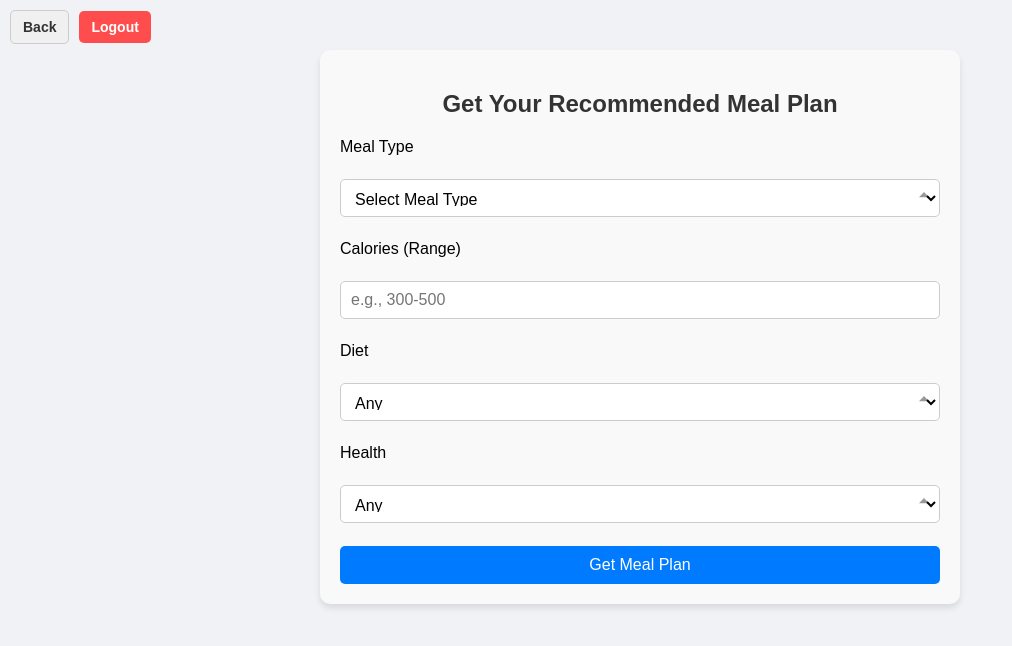
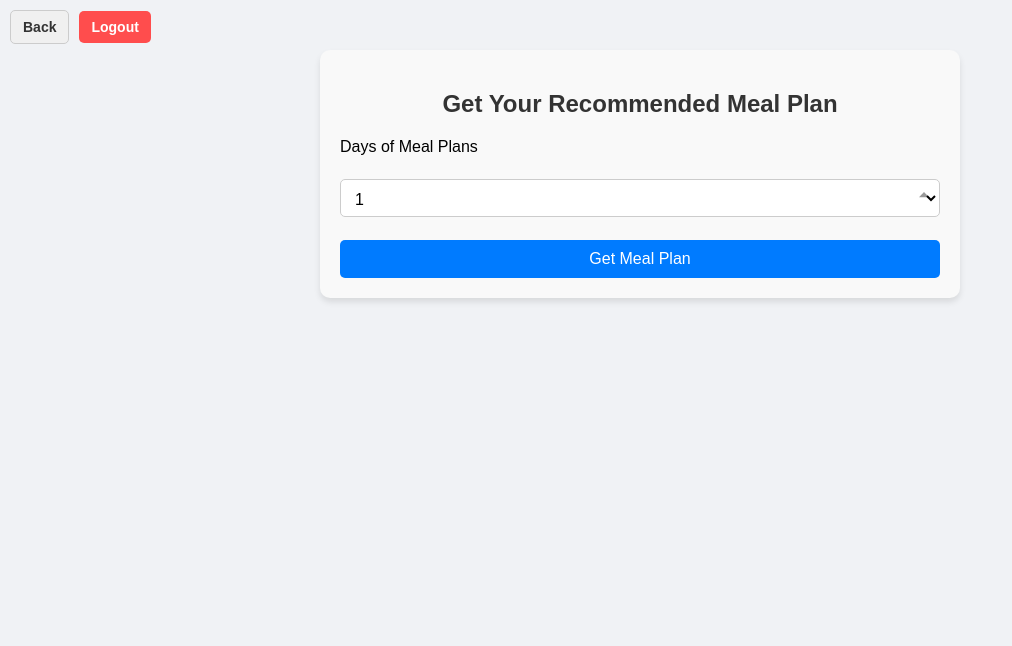
Before and after one commit to IanKarlmann/GrubGram, a React (Create React App) app: page /mealplan in a window 1280 px wide. Shown: the top 646 px of the page, without its empty margins (0-1012 px from the left). Built offline with nearby package versions, Linux system fonts and the light colour scheme; sample sign-in values are in the browser's storage.

Commit message:
meal plan frontend changed

```diff
--- a/src/pages/MealPlan.js
+++ b/src/pages/MealPlan.js
@@ -3,18 +3,9 @@ import axios from "axios";
 import "./mealplan.css";
 
 export default function MealPlan() {
-  const [filters, setFilters] = useState({
-    mealType: "",
-    calories: "",
-    diet: "",
-    health: "",
-  });
   const [mealPlan, setMealPlan] = useState(null);
   const [error, setError] = useState("");
-
-  const handleChange = (e) => {
-    setFilters({ ...filters, [e.target.name]: e.target.value });
-  };
+  const [days, setDays] = useState("1"); // Default to 1 day
 
   const handleSubmit = async (e) => {
     e.preventDefault();
@@ -22,11 +13,30 @@ export default function MealPlan() {
     setMealPlan(null);
 
     try {
-      const response = await axios.post("https://grubgram.onrender.com/api/meal-plan", filters);
+      const token = localStorage.getItem("token");
+
+      if (!token) {
+        setError("No token found. Please log in again.");
+        return;
+      }
+
+      const response = await axios.post(
+        "https://grubgram.onrender.com/api/meal-plan",
+        {
+          headers: {
+            Authorization: `Bearer ${token}`,
+          },
+        }
+      );
       setMealPlan(response.data);
+      console.log("Meal Plan Data:", response.data);
     } catch (err) {
       setError(err.response?.data?.message || "Failed to fetch meal plan.");
     }
+  };
+
+  const handleDaysChange = (e) => {
+    setDays(e.target.value);
   };
 
   return (
@@ -34,60 +44,93 @@ export default function MealPlan() {
       <h2>Get Your Recommended Meal Plan</h2>
       {error && <p className="error-message">{error}</p>}
       <form onSubmit={handleSubmit}>
-        <label>Meal Type</label>
-        <select name="mealType" value={filters.mealType} onChange={handleChange} required>
-          <option value="">Select Meal Type</option>
-          <option value="Breakfast">Breakfast</option>
-          <option value="Lunch">Lunch</option>
-          <option value="Dinner">Dinner</option>
-        </select>
-
-        <label>Calories (Range)</label>
-        <input
-          type="text"
-          name="calories"
-          placeholder="e.g., 300-500"
-          value={filters.calories}
-          onChange={handleChange}
-        />
-
-        <label>Diet</label>
-        <select name="diet" value={filters.diet} onChange={handleChange}>
-          <option value="">Any</option>
-          <option value="balanced">Balanced</option>
-          <option value="high-protein">High-Protein</option>
-          <option value="low-carb">Low-Carb</option>
-          <option value="low-fat">Low-Fat</option>
-        </select>
-
-        <label>Health</label>
-        <select name="health" value={filters.health} onChange={handleChange}>
-          <option value="">Any</option>
-          <option value="vegan">Vegan</option>
-          <option value="vegetarian">Vegetarian</option>
-          <option value="gluten-free">Gluten-Free</option>
-          <option value="dairy-free">Dairy-Free</option>
+        <label>Days of Meal Plans</label>
+        <select name="days" value={days} onChange={handleDaysChange} required>
+          <option value="1">1</option>
+          <option value="2">2</option>
+          <option value="3">3</option>
+          <option value="4">4</option>
+          <option value="5">5</option>
+          <option value="6">6</option>
+          <option value="7">7</option>
         </select>
 
         <button type="submit">Get Meal Plan</button>
       </form>
 
-      {mealPlan && filters.mealType ? (
-        mealPlan[filters.mealType.toLowerCase()] ? (
-          <div className="mealplan-results">
-            <h3>Recommended {filters.mealType}</h3>
-            <div>
-              <h4>{mealPlan[filters.mealType.toLowerCase()].label}</h4>
-              <img
-                src={mealPlan[filters.mealType.toLowerCase()].image}
-                alt={filters.mealType}
-              />
+      {/* Render meal plan boxes */}
+      {mealPlan && (
+        <div className="mealplan-results">
+          {Array.from({ length: days }, (_, dayIndex) => (
+            <div key={dayIndex} className="meal-day">
+              <h3>Day {dayIndex + 1}</h3>
+              <div className="meal-box">
+                <h4>Breakfast #{dayIndex + 1}</h4>
+                <p>{mealPlan.breakfast?.[dayIndex]?.name || "No meal available"}</p>
+                {mealPlan.breakfast?.[dayIndex]?.image && (
+                  <img
+                    src={mealPlan.breakfast[dayIndex].image}
+                    alt={`Breakfast ${dayIndex + 1}`}
+                    className="meal-image"
+                  />
+                )}
+                {mealPlan.breakfast?.[dayIndex]?.url && (
+                  <a
+                    href={mealPlan.breakfast[dayIndex].url}
+                    target="_blank"
+                    rel="noopener noreferrer"
+                    className="meal-link"
+                  >
+                    View Recipe
+                  </a>
+                )}
+              </div>
+              <div className="meal-box">
+                <h4>Lunch #{dayIndex + 1}</h4>
+                <p>{mealPlan.lunch?.[dayIndex]?.name || "No meal available"}</p>
+                {mealPlan.lunch?.[dayIndex]?.image && (
+                  <img
+                    src={mealPlan.lunch[dayIndex].image}
+                    alt={`Lunch ${dayIndex + 1}`}
+                    className="meal-image"
+                  />
+                )}
+                {mealPlan.lunch?.[dayIndex]?.url && (
+                  <a
+                    href={mealPlan.lunch[dayIndex].url}
+                    target="_blank"
+                    rel="noopener noreferrer"
+                    className="meal-link"
+                  >
+                    View Recipe
+                  </a>
+                )}
+              </div>
+              <div className="meal-box">
+                <h4>Dinner #{dayIndex + 1}</h4>
+                <p>{mealPlan.dinner?.[dayIndex]?.name || "No meal available"}</p>
+                {mealPlan.dinner?.[dayIndex]?.image && (
+                  <img
+                    src={mealPlan.dinner[dayIndex].image}
+                    alt={`Dinner ${dayIndex + 1}`}
+                    className="meal-image"
+                  />
+                )}
+                {mealPlan.dinner?.[dayIndex]?.url && (
+                  <a
+                    href={mealPlan.dinner[dayIndex].url}
+                    target="_blank"
+                    rel="noopener noreferrer"
+                    className="meal-link"
+                  >
+                    View Recipe
+                  </a>
+                )}
+              </div>
             </div>
-          </div>
-        ) : (
-          <p>No recipes available for the selected meal type and filter</p>
-        )
-      ) : null}
+          ))}
+        </div>
+      )}
     </div>
   );
 }
--- a/src/pages/mealplan.css
+++ b/src/pages/mealplan.css
@@ -1,3 +1,4 @@
+/* Container for the meal plan page */
 .mealplan-container {
     max-width: 600px;
     margin: 50px auto;
@@ -8,19 +9,22 @@
     font-family: Arial, sans-serif;
 }
 
+/* Page title */
 .mealplan-container h2 {
     text-align: center;
     color: #333;
     margin-bottom: 20px;
 }
 
+/* Form styling */
 form {
     display: flex;
     flex-direction: column;
     gap: 15px;
 }
 
-select, input[type="text"] {
+/* Dropdown and input fields */
+select {
     width: 100%;
     padding: 10px;
     border: 1px solid #ccc;
@@ -28,12 +32,13 @@ select, input[type="text"] {
     font-size: 16px;
 }
 
-select:focus, input[type="text"]:focus {
+select:focus {
     outline: none;
     border-color: #007bff;
     box-shadow: 0 0 5px rgba(0, 123, 255, 0.5);
 }
 
+/* Submit button */
 button[type="submit"] {
     background-color: #007bff;
     color: white;
@@ -49,6 +54,7 @@ button[type="submit"]:hover {
     background-color: #0056b3;
 }
 
+/* Error message styling */
 .error-message {
     color: #ff4d4d;
     font-size: 14px;
@@ -56,23 +62,59 @@ button[type="submit"]:hover {
     margin-bottom: 10px;
 }
 
+/* Meal plan results container */
 .mealplan-results {
     margin-top: 20px;
     text-align: center;
 }
 
+/* Day title */
 .mealplan-results h3 {
     color: #333;
     margin-bottom: 10px;
 }
 
-.mealplan-results h4 {
-    color: #555;
+/* Meal box styling */
+.meal-box {
     margin-bottom: 10px;
+    padding: 10px;
+    border: 1px solid #ddd;
+    border-radius: 5px;
+    background-color: #f9f9f9;
+    box-shadow: 0 4px 6px rgba(0, 0, 0, 0.1);
 }
 
-.mealplan-results img {
-    max-width: 100%;
-    border-radius: 10px;
+.meal-box h4 {
+    margin: 0 0 5px;
+    color: #555;
+}
+
+.meal-box p {
+    margin: 0;
+    color: #666;
+}
+
+/* Meal image styling */
+.meal-image {
+    width: 100%;
+    max-width: 200px;
+    height: auto;
+    margin: 10px 0;
+    border-radius: 5px;
     box-shadow: 0 4px 6px rgba(0, 0, 0, 0.1);
 }
+
+/* Meal link styling */
+.meal-link {
+    display: inline-block;
+    margin-top: 5px;
+    color: #007bff;
+    text-decoration: none;
+    font-size: 14px;
+    font-weight: bold;
+}
+
+.meal-link:hover {
+    text-decoration: underline;
+    color: #0056b3;
+}
```
